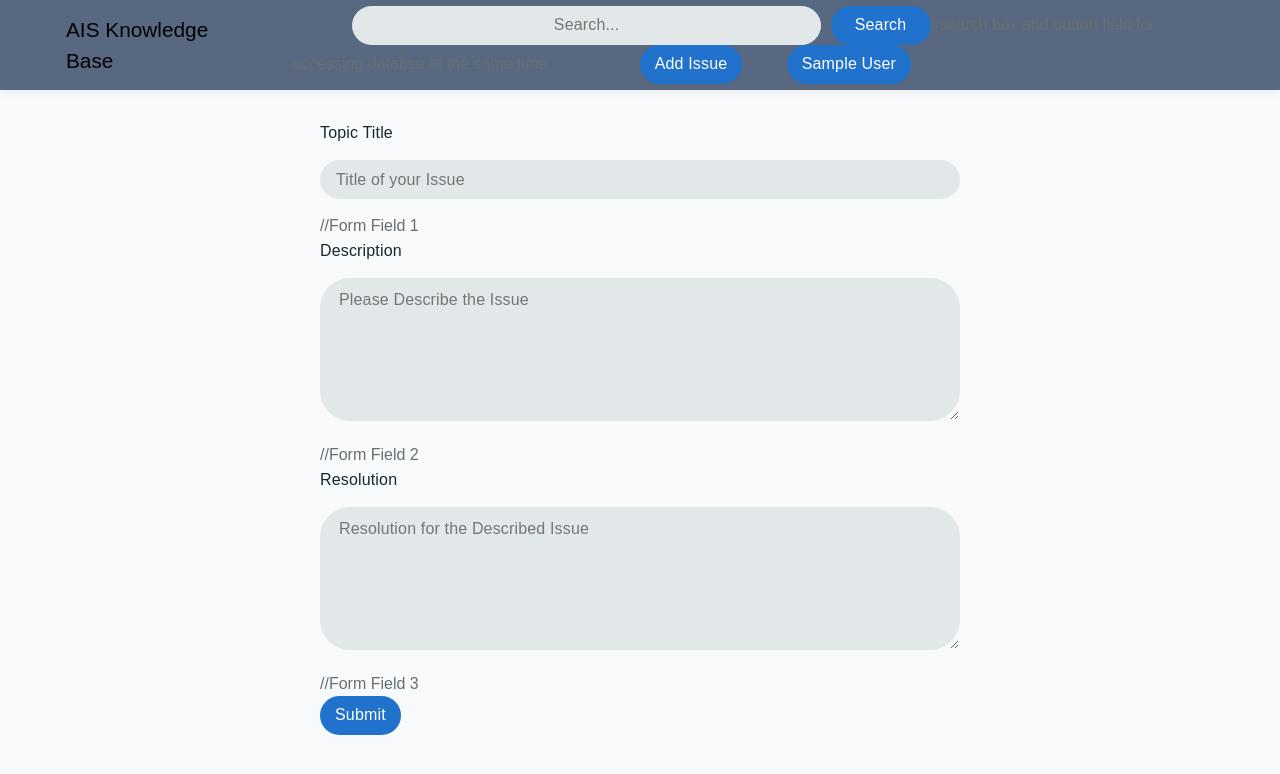
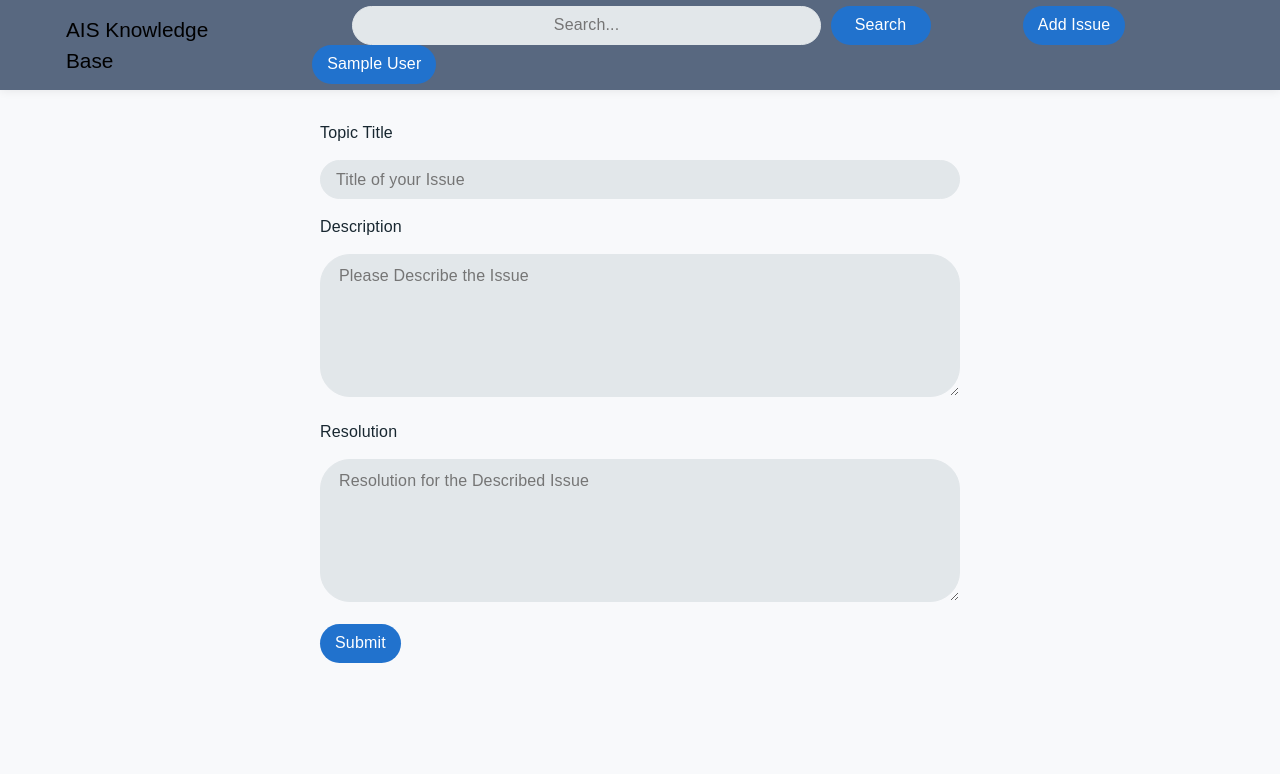
Before and after one commit to RamboFURY/Knowledge_Base-kb-, a PHP site: page /kb/addissue.php in a window 1280 px wide. Shown: the top 774 px of the page. Run offline with PHP 8.4, Linux system fonts and the light colour scheme; the visitor is signed in with stand-in values (Sample User, id 1); some libraries are stand-ins or nearby versions.

Commit message:
added comments in addissue.php

```diff
--- a/addissue.php
+++ b/addissue.php
@@ -28,7 +28,7 @@
                         <form class="searchform searchform-nav" action="search.php" method="get">
                             <div class="form-group">
                                 <input type="text" name="query" class="searchbox searchbox-nav" id="username" placeholder="Search..." <?php if(isset($_GET['query'])) {echo 'value="'.$_GET['query'].'"';}?>>
-                                <button type="submit" class="btn btn-secondary searchbtn searchbtn-nav">Search</button>//search box and button field for accessing databse at the same time
+                                <button type="submit" class="btn btn-secondary searchbtn searchbtn-nav">Search</button><!--search box and button field for accessing databse at the same time-->
                             </div>
                         </form>
                       </li>
@@ -64,16 +64,16 @@
         <form class="form-default form-create-topic" action="submitissue.php" method="post" name="addissue">
                 <div class="form-group">
                     <label for="title">Topic Title</label>
-                        <input type="text" name="title" class="form-control issue-title" id="title" placeholder="Title of your Issue">//Form Field 1
+                        <input type="text" name="title" class="form-control issue-title" id="title" placeholder="Title of your Issue">
 
                 </div>
                 <div class="form-group">
                     <label for="description">Description</label>
-                        <textarea name="description" class="form-control form-textarea" rows="5" cols="100" placeholder="Please Describe the Issue"></textarea>//Form Field 2
+                        <textarea name="description" class="form-control form-textarea" rows="5" cols="100" placeholder="Please Describe the Issue"></textarea>
                 </div>
                 <div class="form-group">
                     <label for="resolution">Resolution</label>
-                        <textarea name="resolution" class="form-control form-textarea" rows="5" cols="100" placeholder="Resolution for the Described Issue"></textarea>//Form Field 3
+                        <textarea name="resolution" class="form-control form-textarea" rows="5" cols="100" placeholder="Resolution for the Described Issue"></textarea>
 
                 </div>
                 <button type="submit" class="btn btn-secondary">Submit</button>
```
